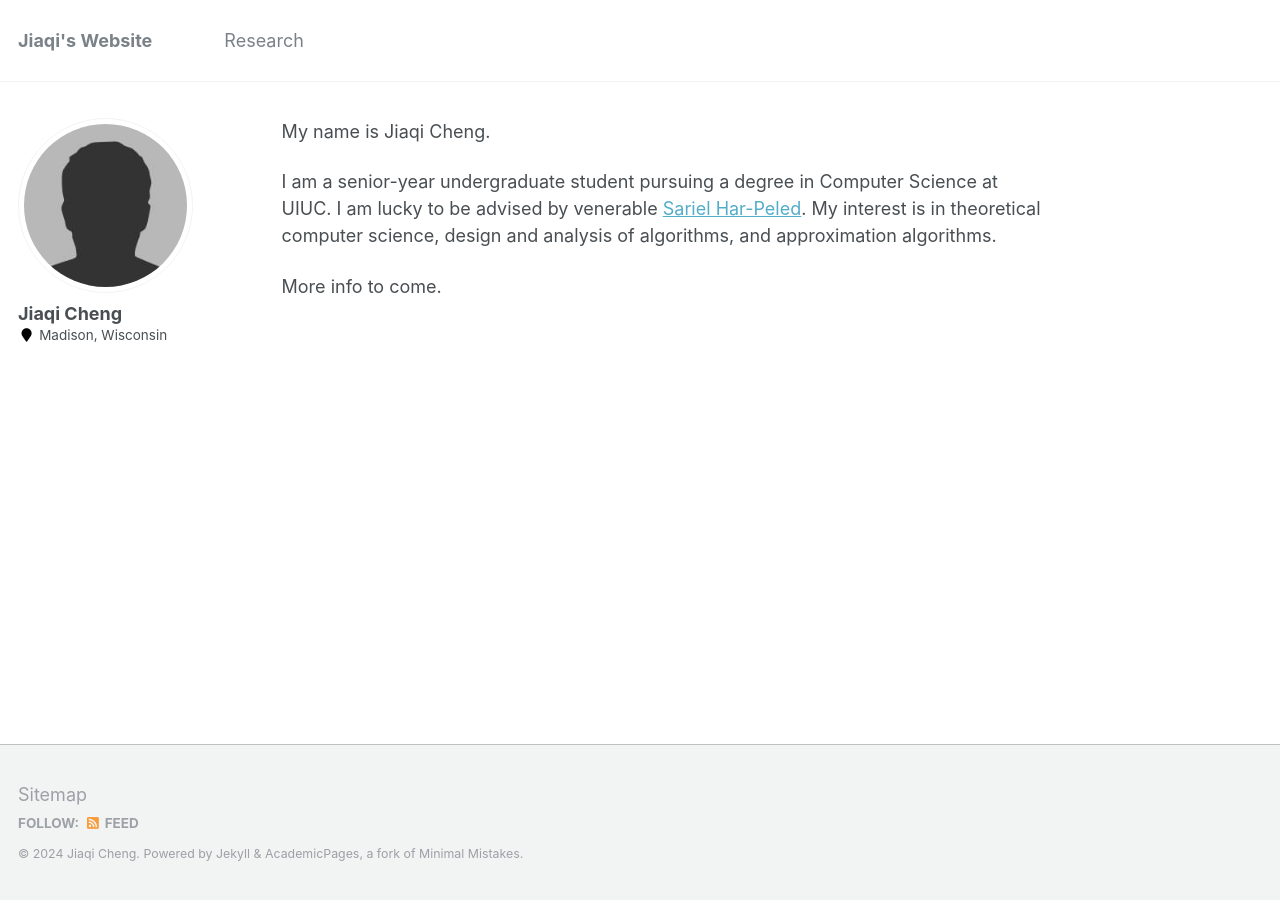
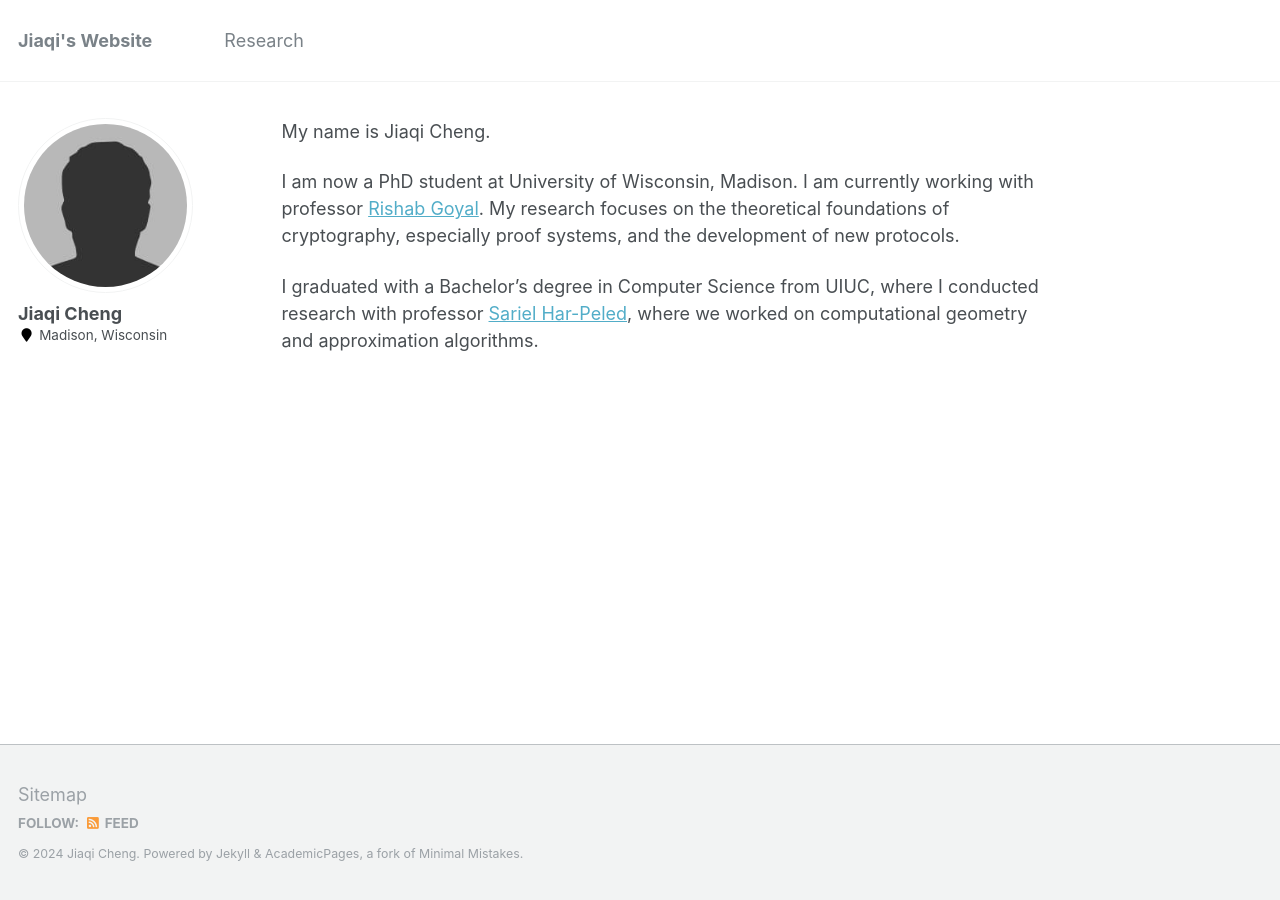
Before and after one commit to JackyCheng1999/JackyCheng1999.github.io, a Jekyll site: the page built from _pages/about.md, in a window 1280 px wide. Built offline with Jekyll 4.4.1, drawn with Linux system fonts in a browser that asks for light colours.

Commit message:
new self intro

```diff
--- a/_pages/about.md
+++ b/_pages/about.md
@@ -16,6 +16,6 @@ redirect_from:
 
 My name is Jiaqi Cheng.
 
-I am a senior-year undergraduate student pursuing a degree in Computer Science at UIUC. I am lucky to be advised by venerable [Sariel Har-Peled](https://sarielhp.org/). My interest is in theoretical computer science, design and analysis of algorithms, and approximation algorithms.
+I am now a PhD student at University of Wisconsin, Madison. I am currently working with professor [Rishab Goyal](https://pages.cs.wisc.edu/~rishab/). My research focuses on the theoretical foundations of cryptography, especially proof systems, and the development of new protocols.
 
-More info to come.
+I graduated with a Bachelor's degree in Computer Science from UIUC, where I conducted research with professor [Sariel Har-Peled](https://sarielhp.org/), where we worked on computational geometry and approximation algorithms.
```
